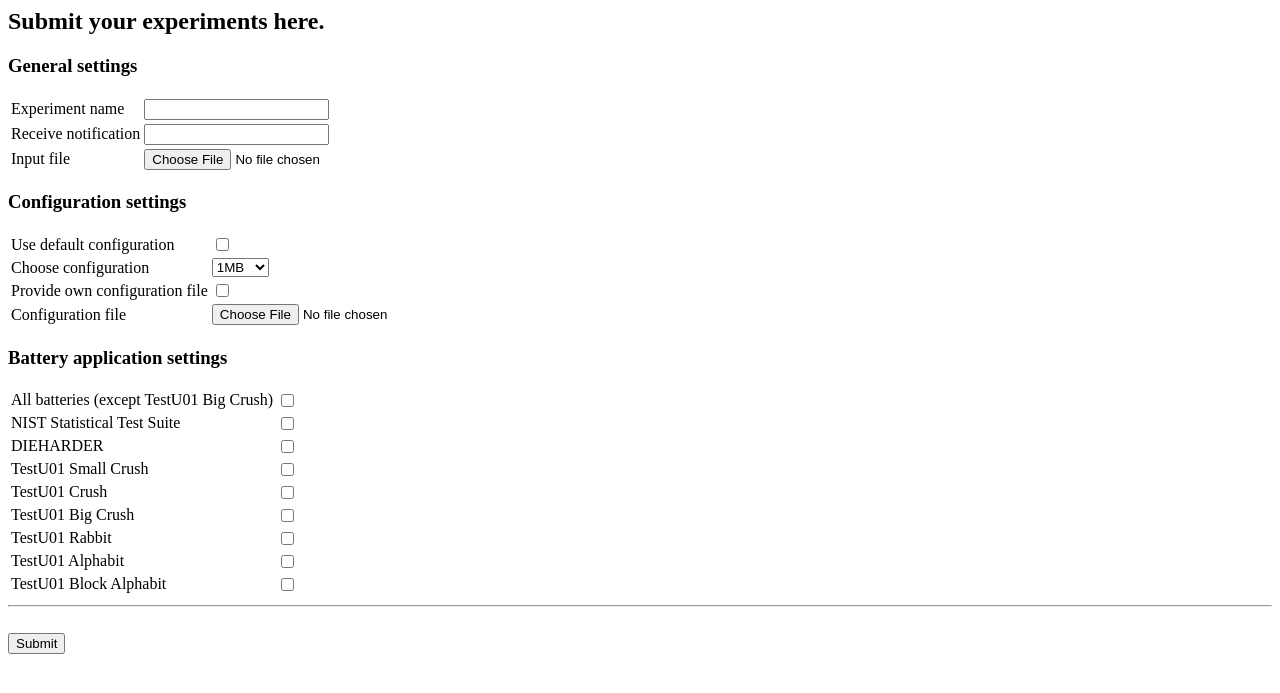
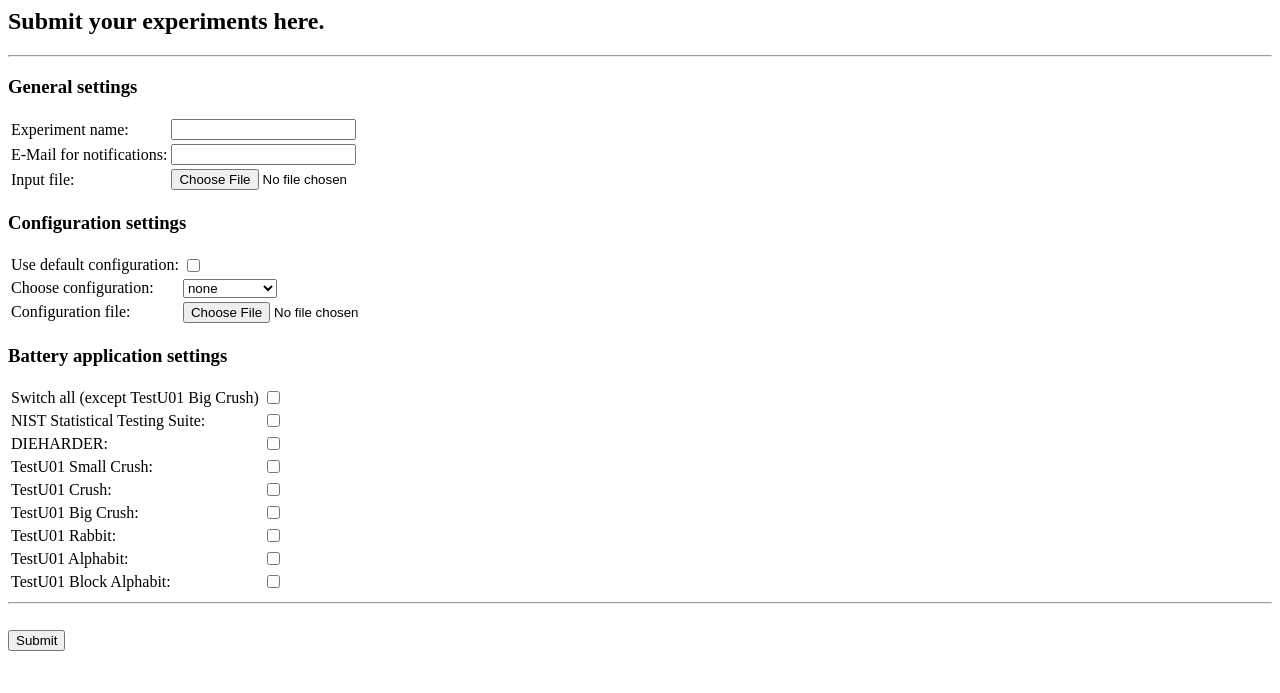
Before and after one commit to crocs-muni/RTTWebInterface, a Django app: page /SubmitExperiment/ in a window 1280 px wide. Shown: the top 693 px of the page. Run offline with Django 3.2, Linux system fonts and the light colour scheme; parts of the project's set-up code (start-up, migrations or seed data) failed here and were passed over.

Commit message:
WIP Experiment Submission

```diff
--- /dev/null
+++ b/SubmitExperiment/forms.py
@@ -0,0 +1,68 @@
+from django import forms
+
+
+CONFIGS = [
+    (0, 'none'),
+    (1, '1MB'),
+    (2, '10MB'),
+    (3, '100MB'),
+    (4, '1000MB'),
+    (5, '8GB-default'),
+]
+
+
+# confDisable
+class ExperimentForm(forms.Form):
+    exp_name = forms.CharField(label='Experiment name',
+                               max_length=255)
+    in_file = forms.FileField(label='Input file')
+    email = forms.EmailField(label='E-Mail for notifications',
+                             max_length=255, required=False)
+
+    default_cfg = forms.BooleanField(label='Use default configuration', required=False,
+                                     widget=forms.CheckboxInput(attrs={'onclick': 'confDisable();'}))
+    choose_cfg = forms.ChoiceField(choices=CONFIGS, label='Choose configuration', required=False,
+                                   widget=forms.Select(attrs={'onclick': 'confDisable();'}))
+    own_cfg = forms.FileField(label='Configuration file', required=False,
+                              widget=forms.FileInput(attrs={'onchange': 'confDisable();'}))
+
+    batt_sts = forms.BooleanField(label='NIST Statistical Testing Suite',
+                                  required=False)
+    batt_die = forms.BooleanField(label='DIEHARDER',
+                                  required=False)
+    batt_tu_sc = forms.BooleanField(label='TestU01 Small Crush',
+                                    required=False)
+    batt_tu_c = forms.BooleanField(label='TestU01 Crush',
+                                   required=False)
+    batt_tu_bc = forms.BooleanField(label='TestU01 Big Crush',
+                                    required=False)
+    batt_tu_rab = forms.BooleanField(label='TestU01 Rabbit',
+                                     required=False)
+    batt_tu_ab = forms.BooleanField(label='TestU01 Alphabit',
+                                    required=False)
+    batt_tu_bab = forms.BooleanField(label='TestU01 Block Alphabit',
+                                     required=False)
+
+    def clean(self):
+        cleaned_data = super().clean()
+        default_cfg = cleaned_data.get("default_cfg")
+        choose_cfg = cleaned_data.get("choose_cfg")
+        own_cfg = cleaned_data.get("own_cfg")
+        sts = cleaned_data.get("batt_sts")
+        die = cleaned_data.get("batt_die")
+        tu_sc = cleaned_data.get("batt_tu_sc")
+        tu_c = cleaned_data.get("batt_tu_c")
+        tu_bc = cleaned_data.get("batt_tu_bc")
+        tu_rab = cleaned_data.get("batt_tu_rab")
+        tu_ab = cleaned_data.get("batt_tu_ab")
+        tu_bab = cleaned_data.get("batt_tu_bab")
+
+        if not default_cfg and False and (choose_cfg is None or choose_cfg == '0') and own_cfg is None:
+            raise forms.ValidationError("You must either use default configuration or choose prepared "
+                                        "configuration or provide own configuration file.")
+
+        if not sts and not die and not tu_sc and not tu_c and \
+                not tu_bc and not tu_rab and not tu_ab and not tu_bab:
+            raise forms.ValidationError("No batteries were set for execution.")
+
+        return cleaned_data
--- a/SubmitExperiment/templates/SubmitExperiment/index.html
+++ b/SubmitExperiment/templates/SubmitExperiment/index.html
@@ -1,102 +1,137 @@
 <body>
 <h2>Submit your experiments here.</h2>
+<hr/>
 
-{% if error %}
-    <b>ERROR: {{ error }}</b>
+{% if errors %}
+    {% for e in errors %}
+        <b>ERROR: {{ e }}</b>
+    {% endfor %}
     <hr />
 {% endif %}
 
-{% if message %}
-    <b>INFO: {{ message }}</b>
+{% if messages %}
+    {% for m in messages %}
+        <b>INFO: {{ m }}</b>
+    {% endfor %}
     <hr />
 {% endif %}
 
-<form action="{% url 'SubmitExperiment:submit' %}" method="post">
+<form action="{% url 'SubmitExperiment:submit' %}" method="post" enctype="multipart/form-data">
     {% csrf_token%}
+    {{ form.non_field_errors }}
     <h3>General settings</h3>
     <table>
         <tr>
-            <td><label for="exp_name">Experiment name</label></td>
-            <td><input type="text" name="exp_name" id="exp_name"/></td>
+            {{ form.exp_name.errors }}
+            <td>{{ form.exp_name.label_tag }}</td>
+            <td>{{ form.exp_name }}</td>
         </tr>
         <tr>
-            <td><label for="email">Receive notification</label></td>
-            <td><input type="text" name="email" id="email"/></td>
+            {{ form.email.errors }}
+            <td>{{ form.email.label_tag }}</td>
+            <td>{{ form.email }}</td>
         </tr>
         <tr>
-            <td><label for="in_file">Input file</label></td>
-            <td><input type="file" name="in_file" id="in_file"/></td>
+            {{ form.in_file.errors }}
+            <td>{{ form.in_file.label_tag }}</td>
+            <td>{{ form.in_file }}</td>
         </tr>
     </table>
 
     <h3>Configuration settings</h3>
     <table>
         <tr>
-            <td><label for="def_cfg">Use default configuration</label></td>
-            <td><input type="checkbox" name="def_cfg" id="def_cfg"/></td>
+            {{ form.default_cfg.errors }}
+            <td>{{ form.default_cfg.label_tag }}</td>
+            <td>{{ form.default_cfg }}</td>
         </tr>
         <tr>
-            <td><label for="chosen_cfg">Choose configuration</label></td>
-            <td>
-                <select name="chosen_cfg" id="chosen_cfg">
-                    <option value="nist_sts">1MB</option>
-                    <option value="dieharder">10MB</option>
-                </select>
-            </td>
+            {{ form.choose_cfg.errors }}
+            <td>{{ form.choose_cfg.label_tag }}</td>
+            <td>{{ form.choose_cfg }}</td>
         </tr>
         <tr>
-            <td><label for="own_cfg">Provide own configuration file</label></td>
-            <td><input type="checkbox" name="own_cfg" id="own_cfg"/></td>
-        </tr>
-        <tr>
-            <td><label for="own_cfg_file">Configuration file</label></td>
-            <td><input type="file" name="own_cfg_file" id="own_cfg_file"/></td>
+            {{ form.own_cfg.errors }}
+            <td>{{ form.own_cfg.label_tag }}</td>
+            <td>{{ form.own_cfg }}</td>
         </tr>
     </table>
-
 
     <h3>Battery application settings</h3>
     <table>
         <tr>
-            <td><label for="batt_all">All batteries (except TestU01 Big Crush)</label></td>
-            <td><input type="checkbox" name="batt_all" id="batt_all"></td>
+            <td><label for="batt_all">Switch all (except TestU01 Big Crush)</label></td>
+            <td><input type="checkbox" name="batt_all" id="batt_all" onclick="switchBatteries();"></td>
         </tr>
         <tr>
-            <td><label for="batt_sts">NIST Statistical Test Suite</label></td>
-            <td><input type="checkbox" name="batt_sts" id="batt_sts"></td>
+            {{ form.batt_sts.errors }}
+            <td>{{ form.batt_sts.label_tag }}</td>
+            <td>{{ form.batt_sts }}</td>
         </tr>
         <tr>
-            <td><label for="batt_die">DIEHARDER</label></td>
-            <td><input type="checkbox" name="batt_die" id="batt_die"></td>
+            {{ form.batt_die.errors }}
+            <td>{{ form.batt_die.label_tag }}</td>
+            <td>{{ form.batt_die }}</td>
         </tr>
         <tr>
-            <td><label for="batt_tu01_sc">TestU01 Small Crush</label></td>
-            <td><input type="checkbox" name="batt_tu01_sc" id="batt_tu01_sc"></td>
+            {{ form.batt_tu_sc.errors }}
+            <td>{{ form.batt_tu_sc.label_tag }}</td>
+            <td>{{ form.batt_tu_sc }}</td>
         </tr>
         <tr>
-            <td><label for="batt_tu01_c">TestU01 Crush</label></td>
-            <td><input type="checkbox" name="batt_tu01_c" id="batt_tu01_c"></td>
+            {{ form.batt_tu_c.errors }}
+            <td>{{ form.batt_tu_c.label_tag }}</td>
+            <td>{{ form.batt_tu_c }}</td>
         </tr>
         <tr>
-            <td><label for="batt_tu01_bc">TestU01 Big Crush</label></td>
-            <td><input type="checkbox" name="batt_tu01_bc" id="batt_tu01_bc"></td>
+            {{ form.batt_tu_bc.errors }}
+            <td>{{ form.batt_tu_bc.label_tag }}</td>
+            <td>{{ form.batt_tu_bc }}</td>
         </tr>
         <tr>
-            <td><label for="batt_tu01_rab">TestU01 Rabbit</label></td>
-            <td><input type="checkbox" name="batt_tu01_rab" id="batt_tu01_rab"></td>
+            {{ form.batt_tu_rab.errors }}
+            <td>{{ form.batt_tu_rab.label_tag }}</td>
+            <td>{{ form.batt_tu_rab }}</td>
         </tr>
         <tr>
-            <td><label for="batt_tu01_ab">TestU01 Alphabit</label></td>
-            <td><input type="checkbox" name="batt_tu01_ab" id="batt_tu01_ab"></td>
+            {{ form.batt_tu_ab.errors }}
+            <td>{{ form.batt_tu_ab.label_tag }}</td>
+            <td>{{ form.batt_tu_ab }}</td>
         </tr>
         <tr>
-            <td><label for="batt_tu01_bab">TestU01 Block Alphabit</label></td>
-            <td><input type="checkbox" name="batt_tu01_bab" id="batt_tu01_bab"></td>
+            {{ form.batt_tu_bab.errors }}
+            <td>{{ form.batt_tu_bab.label_tag }}</td>
+            <td>{{ form.batt_tu_bab }}</td>
         </tr>
     </table>
+
     <hr/>
     <br/>
-    <input type="submit" id="submit" value="Submit">
+    <input type="submit" value="Submit"/>
 </form>
 
+<script>
+    function confDisable() {
+        var def = document.getElementById('{{ form.default_cfg.id_for_label }}').checked;
+        var sel = (document.getElementById('{{ form.choose_cfg.id_for_label }}').value != 0);
+        var own = (document.getElementById('{{ form.own_cfg.id_for_label }}').value != "");
+        document.getElementById('{{ form.default_cfg.id_for_label }}').disabled = (own || sel);
+        document.getElementById('{{ form.choose_cfg.id_for_label }}').disabled = (def || own);
+        document.getElementById('{{ form.own_cfg.id_for_label }}').disabled = (def || sel);
+    }
+</script>
+
+<script>
+    function switchBatteries() {
+            document.getElementById('{{ form.batt_sts.id_for_label }}').checked ^= true;
+            document.getElementById('{{ form.batt_die.id_for_label }}').checked ^= true;
+            document.getElementById('{{ form.batt_tu_sc.id_for_label }}').checked ^= true;
+            document.getElementById('{{ form.batt_tu_c.id_for_label }}').checked ^= true;
+            //document.getElementById('{{ form.batt_tu_bc.id_for_label }}').checked ^= true;
+            document.getElementById('{{ form.batt_tu_rab.id_for_label }}').checked ^= true;
+            document.getElementById('{{ form.batt_tu_ab.id_for_label }}').checked ^= true;
+            document.getElementById('{{ form.batt_tu_bab.id_for_label }}').checked ^= true;
+    }
+</script>
+
 </body>
--- a/SubmitExperiment/urls.py
+++ b/SubmitExperiment/urls.py
@@ -5,6 +5,5 @@ from . import views
 app_name = 'SubmitExperiment'
 urlpatterns = [
     url(r'^$', views.index, name='index'),
-    url(r'^print_stuff/$', views.print_stuff, name='print_stuff'),
-    url(r'^submit/$', views.submit, name='submit'),
+    url(r'^Submit/$', views.submit, name='submit'),
 ]
--- a/SubmitExperiment/views.py
+++ b/SubmitExperiment/views.py
@@ -1,47 +1,29 @@
-from django.shortcuts import render
-from django.shortcuts import render
+from django.shortcuts import render, redirect
 from django.db import connections
 from django.urls import reverse
 from django.http import HttpResponseRedirect, HttpResponse
+from .forms import ExperimentForm
 
 
 # Create your views here.
 def index(request):
-    return render(request, 'SubmitExperiment/index.html')
+    form = ExperimentForm()
+    return render(request, 'SubmitExperiment/index.html', {'form': form})
 
 
 def submit(request):
-    print('dummy')
-    return render(request, 'SubmitExperiment/index.html')
-
-
-def print_stuff(request):
-    try:
-        text = ""
-        file = request.FILES['my_file']
-        # with open("file.txt", "wb") as f:
-        #     for chunk in file.chunks():
-        #         f.write(chunk)
-        for chunk in file.chunks():
-            text += chunk.decode()
-
-        ctx = {
-            'text': text,
-        }
-    except BaseException as e:
-        ctx = {
-            'error': str(e),
-        }
-    """
-    try:
-        text = request.POST['itext']
-        ctx = {
-            'text': text,
-        }
-    except KeyError as e:
-        ctx = {
-            'error': str(e)
-        }
-    """
-
-    return render(request, 'SubmitExperiment/print_stuff.html', ctx)
+    if request.method == 'GET':
+        return redirect('/SubmitExperiment')
+    else:
+        form = ExperimentForm(request.POST, request.FILES)
+        if form.is_valid():
+            ctx = {
+                'messages': ['Everything is okay.'],
+                'form': ExperimentForm()
+            }
+        else:
+            ctx = {
+                'errors': ['Something shitty happened.'],
+                'form': form
+            }
+        return render(request, 'SubmitExperiment/index.html', ctx)
```
Also changed, not shown: SubmitExperiment/templates/SubmitExperiment/print_stuff.html (deleted, +0 -7 lines).
